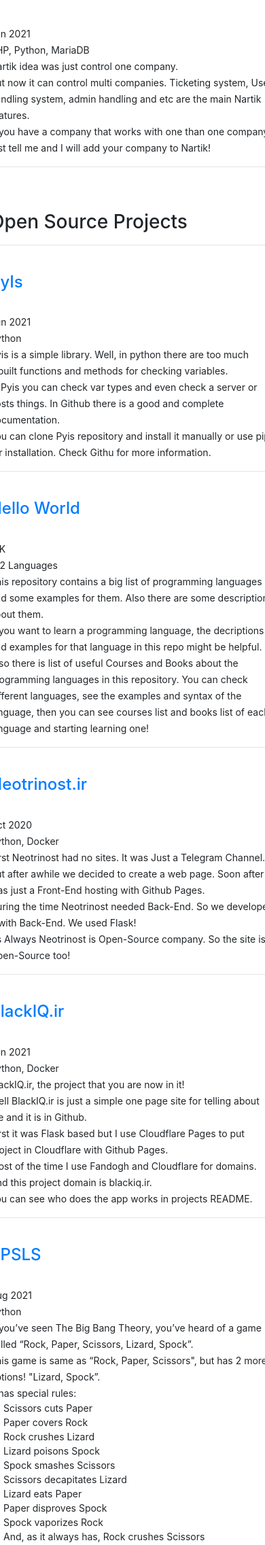
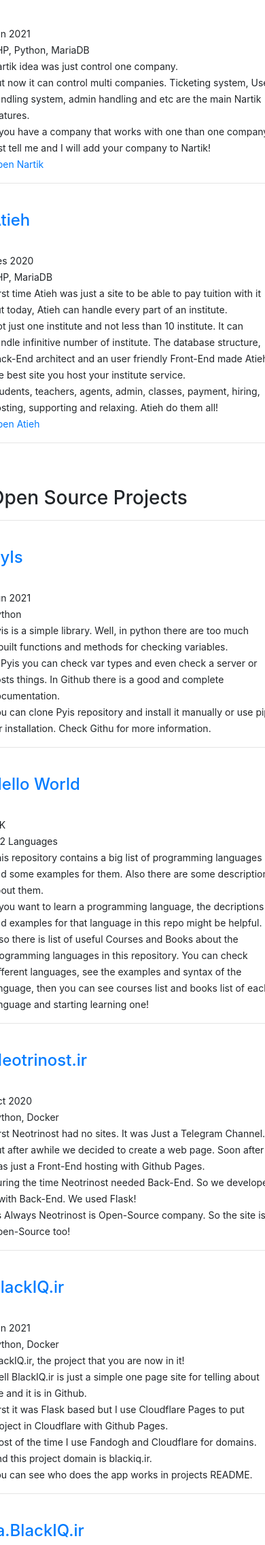
Before and after one commit to BlackIQ/BlackIQ.ir, a Flask app: page / in a window 390 px wide; the page is wider, and only the part inside the window is pictured. Shown: the part 3314-5587 px from the top of that part at 68% size. Run offline with Flask 2, Linux system fonts and the light colour scheme; some libraries are stand-ins or nearby versions.

Commit message:
Update Flask app template

```diff
--- a/app/templates/index.html
+++ b/app/templates/index.html
@@ -38,7 +38,7 @@
             Currently I am the CEO and founder of my own company called Neotrinost.
         </i>
         <br>
-            <a class="red" href="https://github.com/BlackIQ/BlackIQ.ir/blob/main/cv/amirhosseinmohammadi.pdf">Download CV</a>
+        <a class="red" href="https://github.com/BlackIQ/BlackIQ/blob/main/cv/amirhosseinmohammadi.pdf">Download CV</a>
     </div>
     <br>
     <div class="row left">
@@ -138,7 +138,7 @@
             <hr class="purplehr">
             <div class="row">
                 <div class="col-md-3">
-                        <h4><a href="#" class="blue">Neotrinost</a></h4>
+                    <h4><a href="https://neotrinost.ir" class="blue">Neotrinost</a></h4>
                     <br>
                     <small>
                         <b>CEO | Founder</b>
@@ -166,7 +166,7 @@
                 </div>
                 <br>
                 <div class="col-md-3">
-                        <h4><a href="#" class="blue">Milad Store</a></h4>
+                    <h4><a href="https://instagram.com/computer_milad" class="blue">Milad Store</a></h4>
                     <br>
                     <small>
                         <b>Intern | Employee</b>
@@ -260,7 +260,7 @@
             <br>
             <div class="row">
                 <div class="col-md-3">
-                        <h4><a href="#" class="blue">Nartik</a></h4>
+                    <h4><a href="https://github.com/Neotrinost/nartik" class="blue">Nartik</a></h4>
                     <br>
                     <small>
                         Jan 2021
@@ -278,6 +278,37 @@
                         <br>
                         If you have a company that works with one than one company, just tell me and I will add your
                         company to Nartik!
+                        <br>
+                        <a class="red" href="https://nartik.neotrinost.ir">Open Nartik</a>
+                    </small>
+                    <hr class="redhr">
+                </div>
+            </div>
+            <br>
+            <div class="row">
+                <div class="col-md-3">
+                    <h4><a href="https://github.com/Neotrinost/atieh" class="blue">Atieh</a></h4>
+                    <br>
+                    <small>
+                        Des 2020
+                        <br>
+                        PHP, MariaDB
+                    </small>
+                    <br>
+                </div>
+                <div class="col-md-9">
+                    <small>
+                        First time Atieh was just a site to be able to pay tuition with it but today, Atieh can handle
+                        every part of an institute.
+                        <br>
+                        Not just one institute and not less than 10 institute. It can handle infinitive number of
+                        institute. The database structure, Back-End architect and an user friendly Front-End made Atieh
+                        the best site you host your institute service.
+                        <br>
+                        Students, teachers, agents, admin, classes, payment, hiring, posting, supporting and relaxing.
+                        Atieh do them all!
+                        <br>
+                        <a class="red" href="https://atieh.neotrinost.ir">Open Atieh</a>
                     </small>
                     <hr class="redhr">
                 </div>
@@ -293,7 +324,7 @@
             <br>
             <div class="row">
                 <div class="col-md-3">
-                        <h4><a href="#" class="blue">PyIs</a></h4>
+                    <h4><a href="https://github.com/BlackIQ/pyis" class="blue">PyIs</a></h4>
                     <br>
                     <small>
                         Jun 2021
@@ -319,7 +350,7 @@
             <br>
             <div class="row">
                 <div class="col-md-3">
-                        <h4><a href="#" class="blue">Hello World</a></h4>
+                    <h4><a href="https://github.com/BlackIQ/Hello-World" class="blue">Hello World</a></h4>
                     <br>
                     <small>
                         IDK
@@ -344,7 +375,7 @@
             <br>
             <div class="row">
                 <div class="col-md-3">
-                        <h4><a href="#" class="blue">Neotrinost.ir</a></h4>
+                    <h4><a href="https://github.com/Neotrinost/Neotrinost.ir" class="blue">Neotrinost.ir</a></h4>
                     <br>
                     <small>
                         Oct 2020
@@ -369,7 +400,7 @@
             <br>
             <div class="row">
                 <div class="col-md-3">
-                        <h4><a href="#" class="blue">BlackIQ.ir</a></h4>
+                    <h4><a href="https://github.com/BlackIQ/BlackIQ.ir" class="blue">BlackIQ.ir</a></h4>
                     <br>
                     <small>
                         Jan 2021
@@ -396,7 +427,34 @@
             <br>
             <div class="row">
                 <div class="col-md-3">
-                        <h4><a href="#" class="blue">RPSLS</a></h4>
+                    <h4><a href="https://github.com/BlackIQ/fa.BlackIQ.ir" class="blue">fa.BlackIQ.ir</a></h4>
+                    <br>
+                    <small>
+                        Aug 2021
+                        <br>
+                        HTML, CSS, JS
+                    </small>
+                    <br>
+                </div>
+                <div class="col-md-9">
+                    <small>
+                        fa.BlackIQ.ir, the project that is translated to Persian of this site!
+                        <br>
+                        As always, static project are always hosting by Github and CLoudflare!
+                        <br>
+                        This is not flask based like first version of BlackIQ.ir.
+                        <br>
+                        So, the project is on a subdomain named "fa" as you can see. This is official but main official is this site. BlackIQ>ir
+                        <br>
+                        Same as every time, fa.BlackIQ.ir is Open_Source and you can see the code in Github.
+                    </small>
+                    <hr class="redhr">
+                </div>
+            </div>
+            <br>
+            <div class="row">
+                <div class="col-md-3">
+                    <h4><a href="https://github.com/BlackIQ/rpsls" class="blue">RPSLS</a></h4>
                     <br>
                     <small>
                         Aug 2021
@@ -432,7 +490,7 @@
             <br>
             <div class="row">
                 <div class="col-md-3">
-                        <h4><a href="#" class="blue">NT SMS Service</a></h4>
+                    <h4><a href="https://github.com/BlackIQ/NarTik-SMS-Verification" class="blue">NT SMS Service</a></h4>
                     <br>
                     <small>
                         Mar 2021
@@ -455,30 +513,64 @@
                 </div>
             </div>
             <br>
+        </div>
+    </div>
+    <br>
+    <br>
+    <div class="row left">
+        <div>
+            <h3 class="purple">Other Skills</h3>
+            <hr class="purplehr">
             <div class="row">
-                    <div class="col-md-3">
-                        <h4><a href="#" class="blue">Atieh</a></h4>
+                <div class="col-md-9">
+                    <h4><a href="#" class="blue">Hard Skills</a></h4>
                     <br>
                     <small>
-                            Des 2020
+                        <i class="fa fa-star"></i>
+                        <i class="fa fa-star"></i>
+                        <i class="fa fa-star"></i>
+                        <i class="fa fa-star"></i>
+                        <i class="fa fa-star"></i>
+                        Cloudflare, SSH, HTML, Github
                         <br>
-                            PHP, MariaDB
+                        <i class="fa fa-star"></i>
+                        <i class="fa fa-star"></i>
+                        <i class="fa fa-star"></i>
+                        <i class="fa fa-star"></i>
+                        <i class="fa fa-star-o"></i>
+                        Php, Git, Linux, MacOS, MariaDB
+                        <br>
+                        <i class="fa fa-star"></i>
+                        <i class="fa fa-star"></i>
+                        <i class="fa fa-star"></i>
+                        <i class="fa fa-star-o"></i>
+                        <i class="fa fa-star-o"></i>
+                        Python, CSS
                     </small>
                     <br>
                 </div>
+            </div>
+            <br>
+            <div class="row">
                 <div class="col-md-9">
+                    <h4><a href="#" class="blue">Soft Skills</a></h4>
+                    <br>
                     <small>
-                            First time Atieh was just a site to be able to pay tuition with it but today, Atieh can handle
-                            every part of an institute.
+                        <i class="fa fa-star"></i>
+                        <i class="fa fa-star"></i>
+                        <i class="fa fa-star"></i>
+                        <i class="fa fa-star"></i>
+                        <i class="fa fa-star"></i>
+                        Good listener, Timing, Team working, Creative
                         <br>
-                            Not just one institute and not less than 10 institute. It can handle infinitive number of
-                            institute. The database structure, Back-End architect and an user friendly Front-End made Atieh
-                            the best site you host your institute service.
+                        <i class="fa fa-star"></i>
+                        <i class="fa fa-star"></i>
+                        <i class="fa fa-star"></i>
+                        <i class="fa fa-star"></i>
+                        <i class="fa fa-star-o"></i>
+                        Teaching, Leading
+                    </small>
                     <br>
-                            Students, teachers, agents, admin, classes, payment, hiring, posting, supporting and relaxing.
-                            Atieh do them all!
-                        </small>
-                        <hr class="redhr">
                 </div>
             </div>
             <br>
@@ -489,8 +581,10 @@
         <i>Site is Open-Source and you can see the code freely via my github.</i>
         <br>
         <a class="red" href="https://github.com/BlackIQ/BlackIQ.ir">Go to repository</a>
+        <br>
+        <a class="red" href="https://fa.blackiq.ir">Persian Version</a>
     </div>
 </div>
-    <script src="static/js/main.js"></script>
+<script src="https://cdn.blackiq.ir/BlackIQ.ir/js/script.js"></script>
 </body>
 </html>
```
Lines whose indentation alone changed are shown as unchanged.
